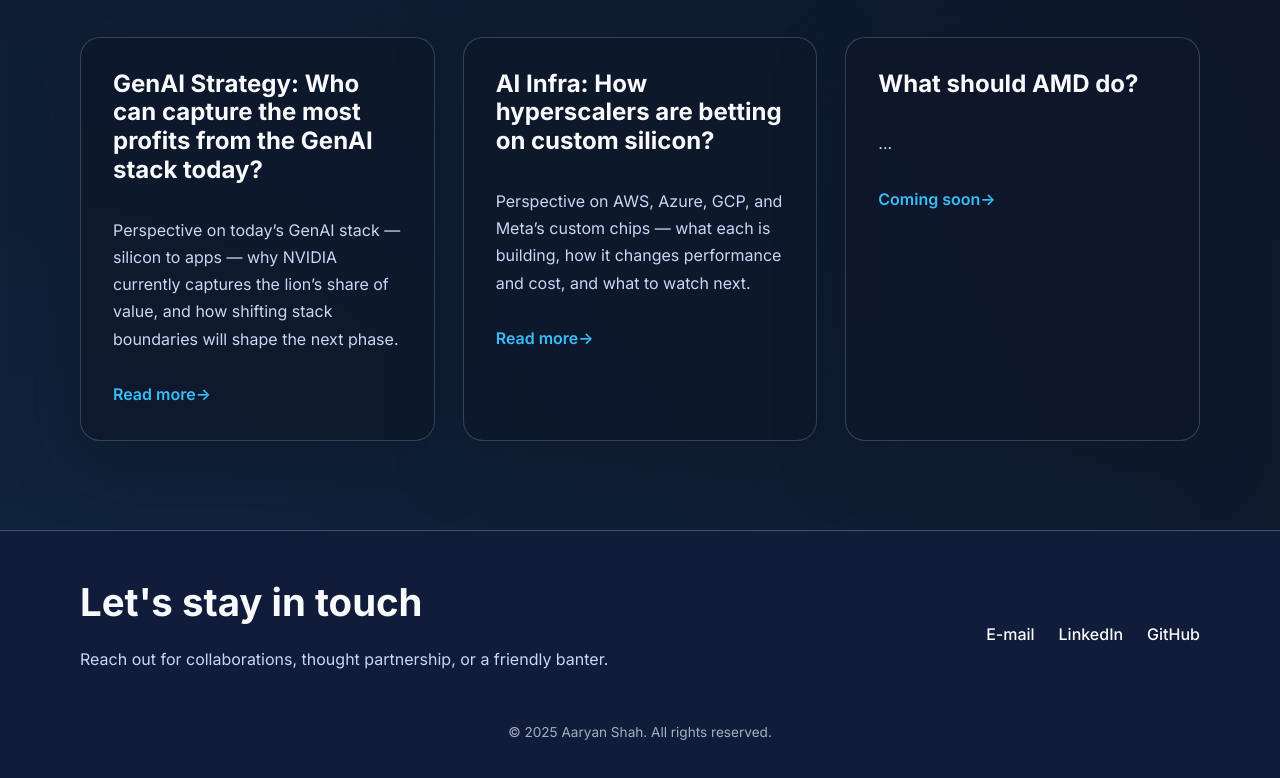
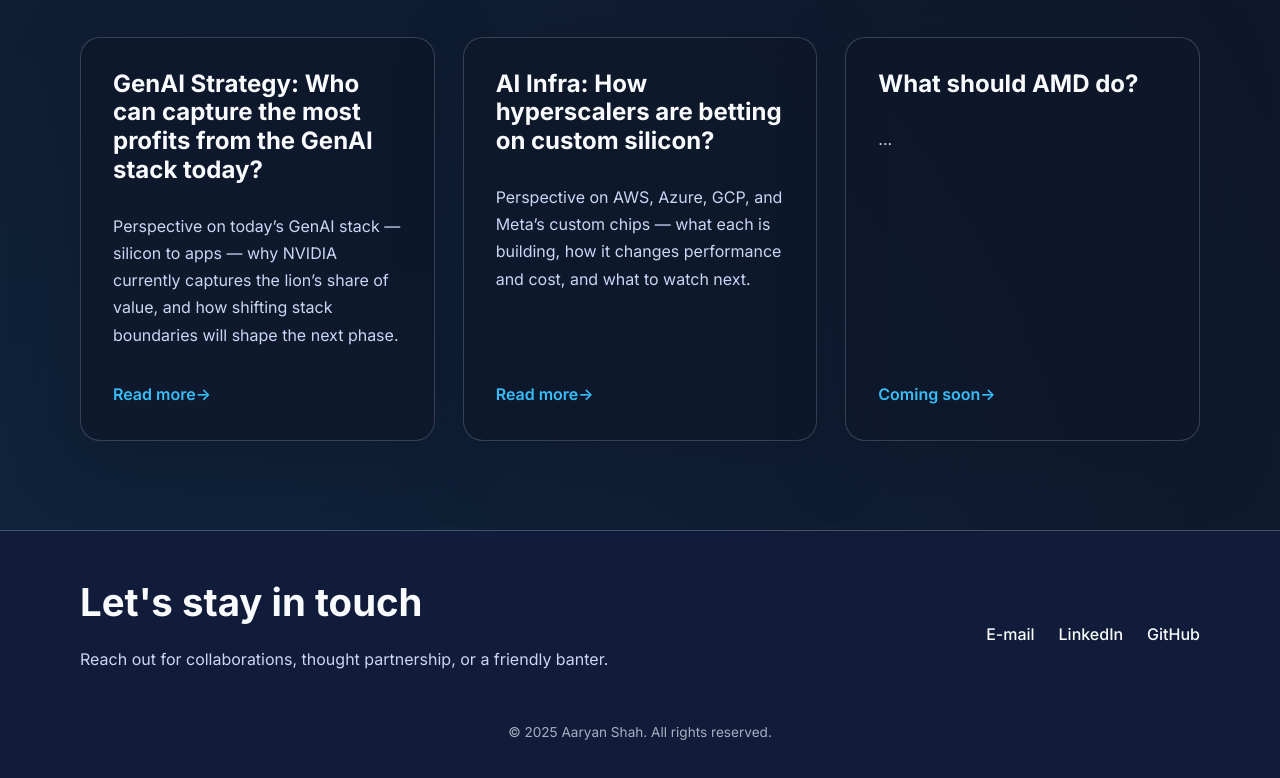
Before and after one commit to as27ai/as27ai.github.io, a plain HTML site: page index.html in a window 1280 px wide. Shown: the part 2013-2791 px from the top of the page. Drawn offline with Linux system fonts and the light colour scheme.

Commit message:
Update styles.css

```diff
--- a/assets/css/styles.css
+++ b/assets/css/styles.css
@@ -284,6 +284,7 @@ h3 {
   display: grid;
   grid-template-columns: repeat(auto-fit, minmax(260px, 1fr));
   gap: 1.75rem;
+  align-items: stretch; /* makes all cards equal height */
 }
 
 .blog-card {
@@ -293,10 +294,25 @@ h3 {
   padding: 2rem;
   box-shadow: var(--shadow);
   display: flex;
-  flex-direction: column;
-  gap: 0.75rem;
+  flex-direction: column; /* stack content top-to-bottom */
+  justify-content: space-between; /* push "Read more" to bottom */
+  /*gap: 0.75rem;*/
+  gap: 1rem;
   transition: transform var(--transition), border-color var(--transition);
 }
+
+/*new addition*/
+.blog-card h3 {
+  margin-bottom: 0.75rem; /* tighter space below title */
+}
+.blog-card p {
+  flex-grow: 1; /* descriptions grow evenly */
+  margin-bottom: 1rem;
+}
+.blog-card .text-link {
+  margin-top: auto; /* forces "Read more" to bottom */
+}
+/*end new addition */
 
 .blog-card:hover,
 .blog-card:focus-within {
```
